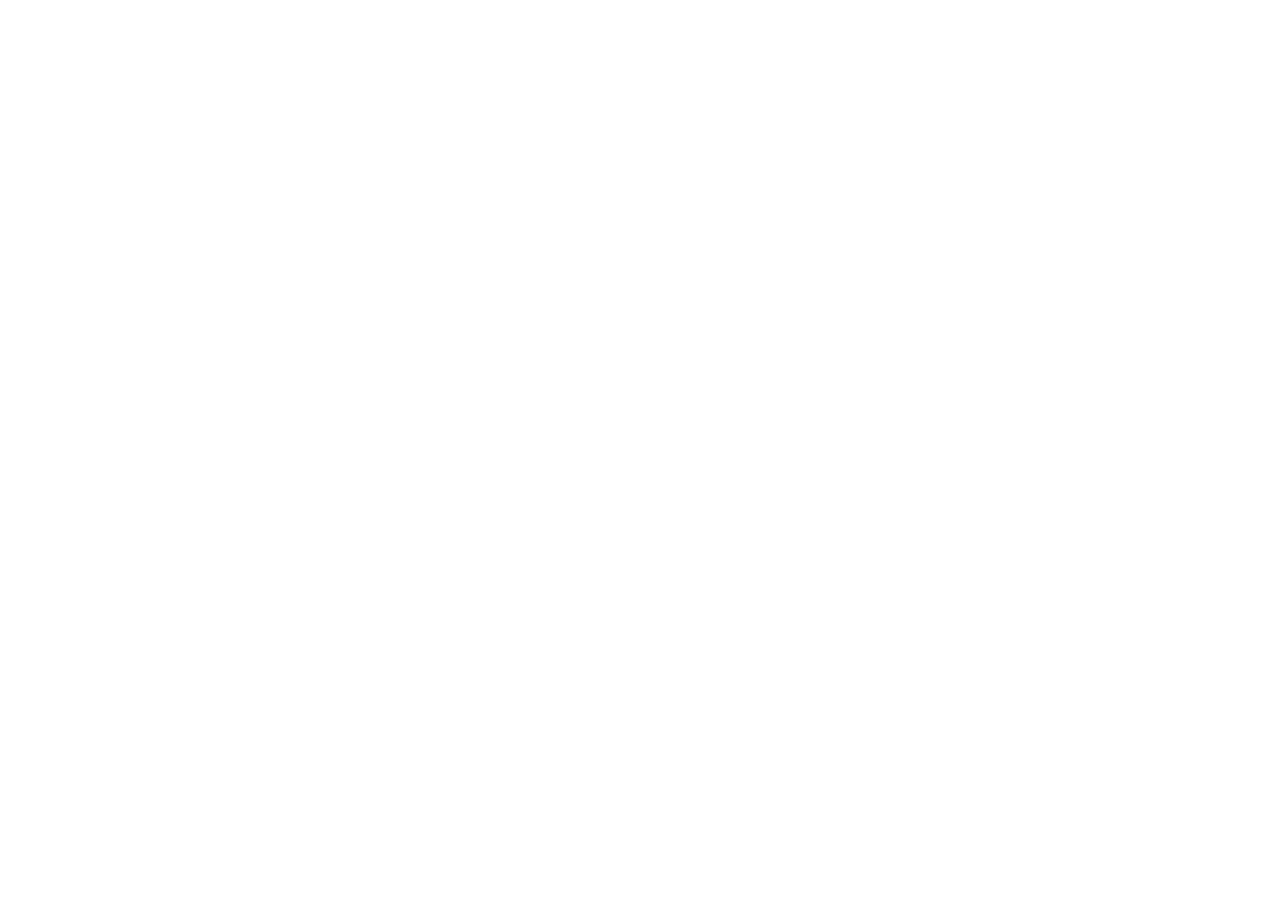
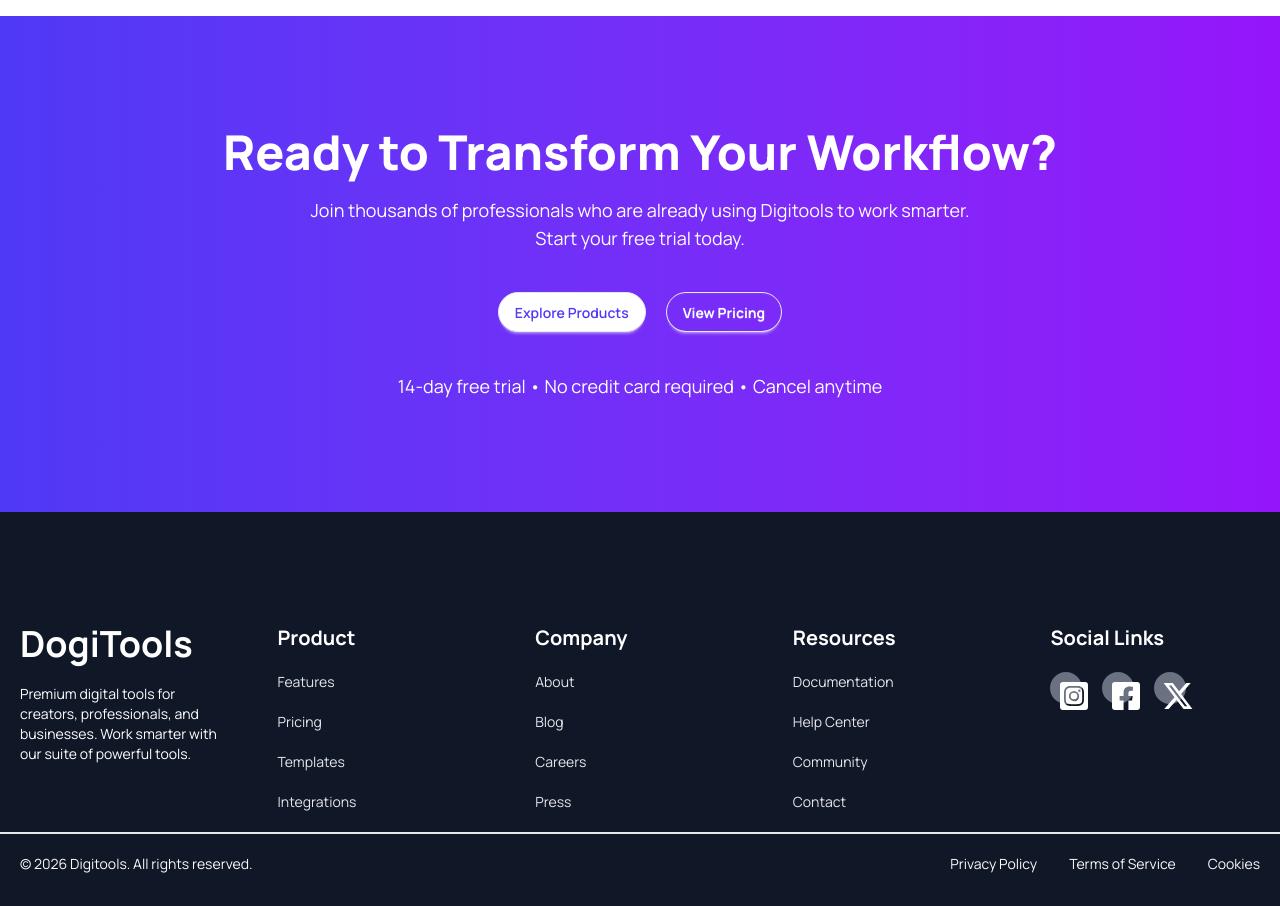
Before and after one commit to anikh174/a6-digi-tools, a React (Vite) app: page / in a window 1280 px wide. Shown: the part 3620-4526 px from the top of the page. Before the commit the page ends 3596 px from the top, so only its background shows below. Built offline with nearby package versions, Linux system fonts and the light colour scheme.

Commit message:
navbar section has been finished

```diff
--- a/src/App.jsx
+++ b/src/App.jsx
@@ -8,6 +8,8 @@
 import UserPremiumRating from "./components/UserPremiumRating";
 import GetStart from "./components/GetStart";
 import TransparentPricing from "./components/TransparentPricing";
+import YourWorkflow from "./components/YourWorkflow";
+import Footer from "./components/Footer";
 
 const getProducts = async () => {
   const res = await fetch("/data.json");
@@ -31,6 +33,8 @@
       {activeTab === "Cart" && <Cart carts={carts} setCarts={setCarts}></Cart>}
       <GetStart></GetStart>
       <TransparentPricing></TransparentPricing>
+      <YourWorkflow></YourWorkflow>
+      <Footer></Footer>
     </>
   );
 }
--- /dev/null
+++ b/src/components/Footer.jsx
@@ -0,0 +1,70 @@
+import React from "react";
+import { FaFacebookSquare, FaInstagramSquare } from "react-icons/fa";
+import { FaXTwitter } from "react-icons/fa6";
+
+const Footer = () => {
+  return (
+    <div className="bg-[#101727]">
+      <div className="max-w-7xl mx-auto pt-10 lg:pt-28 text-white pb-8">
+        <div className="grid grid-cols-2 lg:grid-cols-5 gap-3 lg:gap-12 px-5">
+          <div className="text-center lg:text-left">
+            <h1 className="font-bold text-4xl mb-5">DogiTools</h1>
+            <p className="text-[10px] lg:text-sm">
+              Premium digital tools for creators, professionals, and businesses.
+              Work smarter with our suite of powerful tools.
+            </p>
+          </div>
+
+          <div className="space-y-1 lg:space-y-5">
+            <p className="font-bold text-sm lg:text-xl">Product</p>
+            <p className="text-gray-200 text-[12px] lg:text-sm">Features</p>
+            <p className="text-gray-200 text-[12px] lg:text-sm">Pricing</p>
+            <p className="text-gray-200 text-[12px] lg:text-sm">Templates</p>
+            <p className="text-gray-200 text-[12px] lg:text-sm">Integrations</p>
+          </div>
+          <div className="space-y-1 lg:space-y-5">
+            <p className="font-bold text-sm lg:text-xl">Company</p>
+            <p className="text-gray-200 text-[12px] lg:text-sm">About</p>
+            <p className="text-gray-200 text-[12px] lg:text-sm">Blog</p>
+            <p className="text-gray-200 text-[12px] lg:text-sm">Careers</p>
+            <p className="text-gray-200 text-[12px] lg:text-sm">Press</p>
+          </div>
+          <div className="space-y-1 lg:space-y-5">
+            <p className="font-bold text-sm lg:text-xl">Resources</p>
+            <p className="text-gray-200 text-[12px] lg:text-sm">Documentation</p>
+            <p className="text-gray-200 text-[12px] lg:text-sm">Help Center</p>
+            <p className="text-gray-200 text-[12px] lg:text-sm">Community</p>
+            <p className="text-gray-200 text-[12px] lg:text-sm">Contact</p>
+          </div>
+          <div className="space-y-1 lg:space-y-5">
+            <p className="font-bold text-sm lg:text-xl">Social Links</p>
+            <div className="flex gap-5">
+              <p className="bg-gray-500 h-8 w-8 p-2 rounded-full">
+                <FaInstagramSquare className="h-4 w-4 lg:h-8 lg:w-8"/>
+              </p>
+              <p className="bg-gray-500 h-8 w-8 p-2 rounded-full">
+                <FaFacebookSquare className="h-4 w-4 lg:h-8 lg:w-8"/>
+              </p>
+              <p className="bg-gray-500 h-8 w-8 p-2 rounded-full">
+                <FaXTwitter className="h-4 w-4 lg:h-8 lg:w-8"/>
+              </p>
+            </div>
+          </div>
+        </div>
+        <div className="border-t-2 border-[#E5E7EB] mt-5 flex justify-between items-center px-5">
+          <p className="text-[#FAFAFA] text-[9px] lg:text-sm mt-5">
+            © 2026 Digitools. All rights reserved.
+          </p>
+
+          <div className="flex gap-3 lg:gap-8 mt-5">
+            <p className="text-[#FAFAFA] text-[9px] lg:text-sm">Privacy Policy</p>
+            <p className="text-[#FAFAFA] text-[9px] lg:text-sm">Terms of Service</p>
+            <p className="text-[#FAFAFA] text-[9px] lg:text-sm"> Cookies</p>
+          </div>
+        </div>
+      </div>
+    </div>
+  );
+};
+
+export default Footer;
--- /dev/null
+++ b/src/components/YourWorkflow.jsx
@@ -0,0 +1,21 @@
+import React from 'react';
+
+const YourWorkflow = () => {
+    return (
+        <div className='bg-linear-to-l from-[#9514FA] to-[#4F39F6] lg:mt-10'>
+            <div className='max-w-7xl mx-auto py-10 lg:py-28 text-white text-center'>
+                <h2 className='font-extrabold text-xl lg:text-5xl mb-2 lg:mb-5'>Ready to Transform Your Workflow?</h2>
+                <p className='text-[9px] lg:text-lg'>Join thousands of professionals who are already using Digitools to work smarter. <br /> Start your free trial today.</p>
+
+                <div className='flex justify-center my-5 lg:my-10 gap-5'>
+                    <button className='btn rounded-full bg-white text-[#4F39F6]'>Explore Products</button>
+                    <button className='btn rounded-full bg-linear-to-l from-[#9514FA] to-[#4F39F6] bg-clip-text text-white font-bold'>View Pricing</button>
+                </div>
+
+                <p className='text-[12px] lg:text-lg'>14-day free trial • No credit card required • Cancel anytime</p>
+            </div>
+        </div>
+    );
+};
+
+export default YourWorkflow;
```
